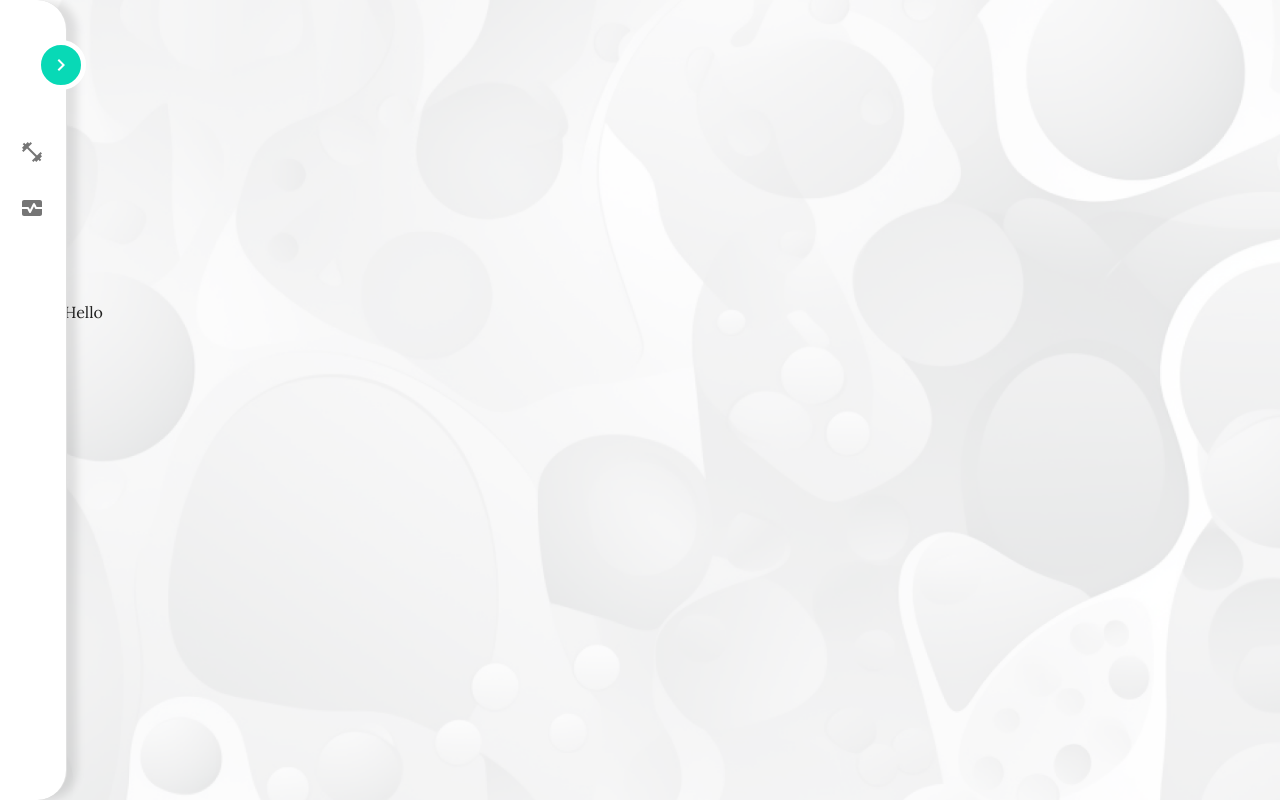
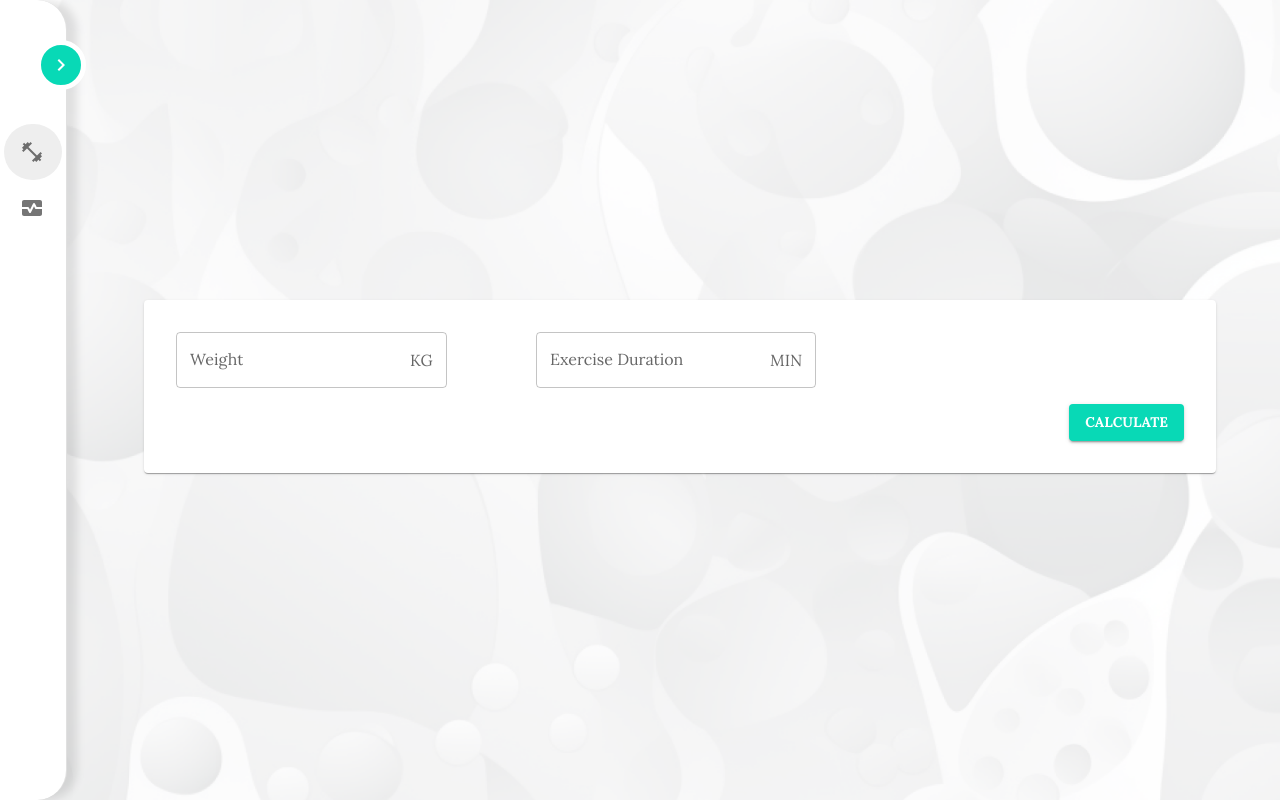
Before and after one commit to magkiwi/exercise-calculator-react-app, a React (Create React App) app: page / in a window 1280 px wide. Built offline with nearby package versions, Linux system fonts and the light colour scheme.

Commit message:
add form

```diff
--- a/package.json
+++ b/package.json
@@ -6,6 +6,7 @@
     "@emotion/react": "^11.11.0",
     "@emotion/styled": "^11.11.0",
     "@mui/icons-material": "^5.11.16",
+    "@mui/lab": "^5.0.0-alpha.130",
     "@mui/material": "^5.13.1",
     "@tanstack/react-query": "^4.29.7",
     "@testing-library/jest-dom": "^5.16.5",
@@ -13,6 +14,7 @@
     "@testing-library/user-event": "^13.5.0",
     "react": "^18.2.0",
     "react-dom": "^18.2.0",
+    "react-hook-form": "^7.43.9",
     "react-router-dom": "^6.11.2",
     "react-scripts": "5.0.1",
     "web-vitals": "^2.1.4"
--- a/src/config.ts
+++ b/src/config.ts
@@ -1,5 +1,5 @@
 export const routes = {
-  home: '/home',
+  home: '/',
   bmi: '/bmi'
 }
 
--- a/src/index.css
+++ b/src/index.css
@@ -5,3 +5,11 @@
     font-style: normal;
     font-display: fallback;
 }
+
+@font-face {
+    font-family: 'Lora Bold';
+    src: url('shared/fonts/Lora-Bold.ttf');
+    font-weight: normal;
+    font-style: normal;
+    font-display: fallback;
+}
--- a/src/shared/styles/muiTheme.tsx
+++ b/src/shared/styles/muiTheme.tsx
@@ -1,6 +1,13 @@
 import { type ThemeOptions } from '@mui/material/styles'
 import { grey } from '@mui/material/colors'
 import { createTheme } from '@mui/material'
+
+declare module '@mui/material' {
+  interface textColor {
+    black: string
+    dark: string
+  }
+}
 
 export const themePalette = {
   palette: {
@@ -15,10 +22,6 @@ export const themePalette = {
     },
     error: {
       main: '#FF7777'
-    },
-    black: {
-      main: '#0C0C18',
-      contrastText: '#F4f9f4'
     }
   }
 }
--- /dev/null
+++ b/src/views/Calculator/Calculator.tsx
@@ -0,0 +1,10 @@
+import { Paper } from '@mui/material'
+import { ExerciseCalculatorForm } from './partials/ExerciseCalculatorForm'
+
+export const Calculator = () => {
+  return (
+        <Paper sx={{ marginLeft: 10, padding: 4 }}>
+            <ExerciseCalculatorForm />
+        </Paper>
+  )
+}
--- /dev/null
+++ b/src/views/Calculator/partials/ExerciseCalculatorForm.tsx
@@ -0,0 +1,94 @@
+import { useCallback } from 'react'
+import { useForm, Controller } from 'react-hook-form'
+import { Grid, InputAdornment, TextField } from '@mui/material'
+import { LoadingButton } from '@mui/lab'
+import { common } from '@mui/material/colors'
+
+interface FormCrud {
+  duration: number
+  weight: number
+}
+
+const defaultValues = {
+  duration: undefined,
+  weight: undefined
+}
+export const ExerciseCalculatorForm = () => {
+  const { handleSubmit, control, formState: { isSubmitting, errors } } = useForm<FormCrud>({
+    defaultValues: {
+      ...defaultValues
+    }
+  })
+
+  const onSubmit = useCallback((data: FormCrud) => {
+    try {
+      console.log(data)
+      return data
+    } catch {
+      console.log('erro')
+    }
+  }, [])
+
+  return (
+    <form onSubmit={handleSubmit(onSubmit)}>
+        <Grid container gap={3}>
+            <Grid item xs={12} sm={4}>
+                <Controller
+                    name='weight'
+                    control={control}
+                    rules={{
+                      required: 'This field is required',
+                      validate: weight => weight > 0 || 'Weight has to greater then 0'
+                    }}
+                    render={({ field }) => (
+                        <TextField
+                            {...field}
+                            InputProps={{
+                              endAdornment: (<InputAdornment position="end"> KG </InputAdornment>)
+                            }}
+                            variant="outlined"
+                            label='Weight'
+                            name="weight"
+                            error={!!errors.weight}
+                            helperText={errors.weight?.message}
+                        />
+                    )}
+                />
+            </Grid>
+            <Grid item xs={12} sm={4}>
+                <Controller
+                    name='duration'
+                    control={control}
+                    rules={{
+                      required: 'This field is required',
+                      validate: duration => duration > 0 || 'Exercise duration has to greater then 0'
+                    }}
+                    render={({ field }) => (
+                        <TextField
+                            {...field}
+                            InputProps={{
+                              endAdornment: (<InputAdornment position="end"> MIN </InputAdornment>)
+                            }}
+                            variant="outlined"
+                            label='Exercise Duration'
+                            name="duration"
+                            error={!!errors.duration}
+                            helperText={errors.duration?.message}
+                        />
+                    )}
+                />
+            </Grid>
+        </Grid>
+        <Grid item xs={12} mt={2} display="flex" justifyContent="end">
+            <LoadingButton
+                type="submit"
+                variant="contained"
+                loading={isSubmitting}
+                sx={{ color: common.white, fontFamily: 'Lora Bold' }}
+            >
+                CALCULATE
+            </LoadingButton>
+        </Grid>
+    </form>
+  )
+}
--- a/src/views/Root.tsx
+++ b/src/views/Root.tsx
@@ -1,11 +1,17 @@
 import React from 'react'
+import { Routes, Route } from 'react-router-dom'
 import { Container } from '@mui/material'
-import { Sidebar } from './Sidebar/Sidebar'
+import { routes } from 'config'
+import { Sidebar } from 'views/Sidebar/Sidebar'
+import { Calculator } from 'views/Calculator/Calculator'
+
 export const Root = () => {
   return (
       <Container>
           <Sidebar/>
-          Hello
+          <Routes>
+              <Route path={routes.home} element={<Calculator/>}/>
+          </Routes>
       </Container>
   )
 }
```
Also changed, not shown: .eslintrc.js, src/shared/fonts/Lora-Bold.ttf (added), 1 other file (tests, documents, lock files or other folders).
